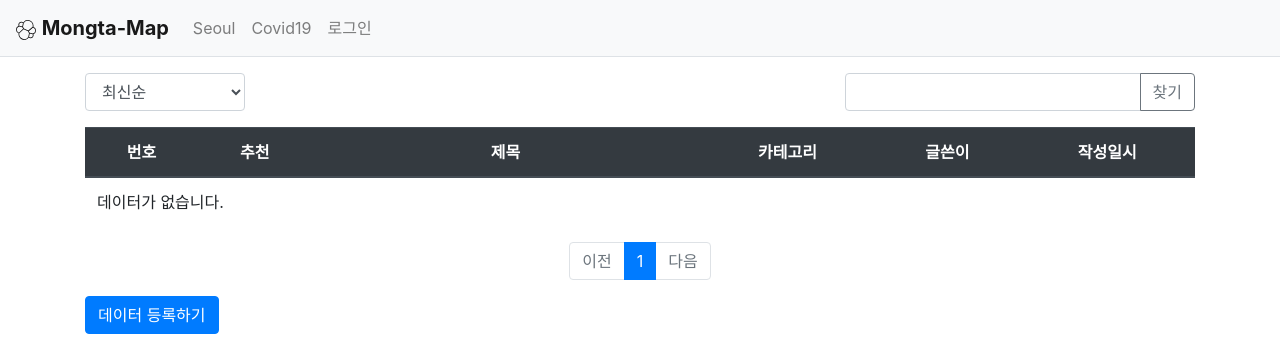
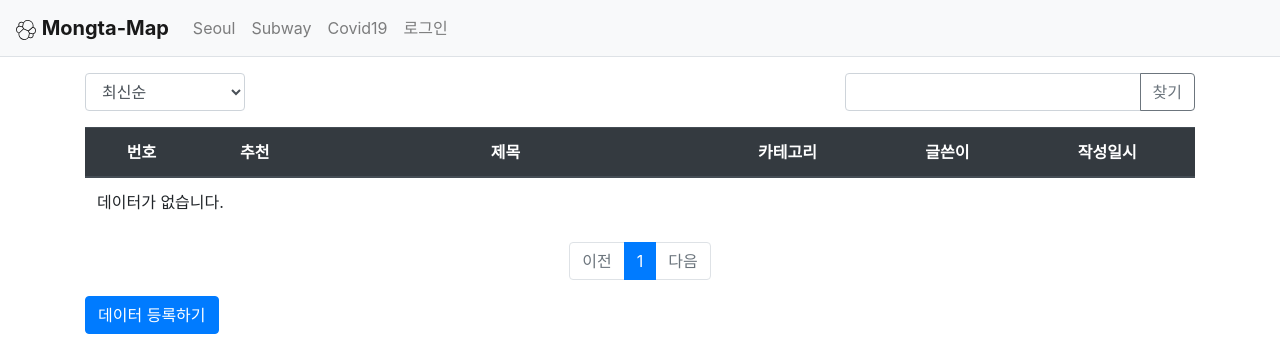
Before and after one commit to hyunmin0317/Mongle, a Django app: page /mongta/ in a window 1280 px wide. Shown: the top 338 px of the page. Run offline with Django 4.2, Linux system fonts and the light colour scheme; data that the repository does not hold is empty; some libraries are stand-ins or nearby versions.

Commit message:
feat: seoul subway

```diff
--- a/pybo/urls.py
+++ b/pybo/urls.py
@@ -39,6 +39,7 @@ urlpatterns = [
     path('delete/', db_views.delete, name='db_delete'),
 
     # elastic.py
+    path('subway/', base_views.subway, name='subway'),
     path('seoul/', base_views.seoul, name='seoul'),
     path('covid19/', base_views.covid19, name='covid19'),
 ]
--- a/pybo/views/base_views.py
+++ b/pybo/views/base_views.py
@@ -62,6 +62,10 @@ def seoul(request):
     context = {"url":url}
     return render(request, 'pybo/seoul.html', context)
 
+def subway(request):
+    context = {"url":url}
+    return render(request, 'pybo/subway.html', context)
+
 def covid19(request):
     URL = "http://"+url+":9200/covid19_logstash/_search?sort=date:desc"
     data = requests.get(URL).json()['hits']['hits'][0]
--- a/templates/navbar.html
+++ b/templates/navbar.html
@@ -16,6 +16,9 @@
                 <a class="nav-link" href="{% url 'pybo:seoul' %}">Seoul</a>
             </li>
             <li class="nav-item ">
+                <a class="nav-link" href="{% url 'pybo:subway' %}">Subway</a>
+            </li>
+            <li class="nav-item ">
                 <a class="nav-link" href="{% url 'pybo:covid19' %}">Covid19</a>
             </li>
             <li class="nav-item ">
--- a/templates/pybo/seoul.html
+++ b/templates/pybo/seoul.html
@@ -4,9 +4,9 @@
 
 <div class="container my-3">
         <br>
-        <h2>서울시 지하철 시각화</h2>
+        <h2>서울시 유동 인구 데이터 시각화</h2>
         <center>
-                <iframe src="http://{{url}}:5601/goto/b4d2c6d0-86f3-11ec-97be-d5fb61ab7ff7" height="660" width="1110"></iframe>
+                <iframe src="http://{{url}}:5601/goto/74668010-87ce-11ec-8471-1b76a3b0cbec" height="970" width="1110"></iframe>
         </center>
 </div>
 
```
Also changed, not shown: templates/pybo/subway.html (added, +13 -0 lines).
